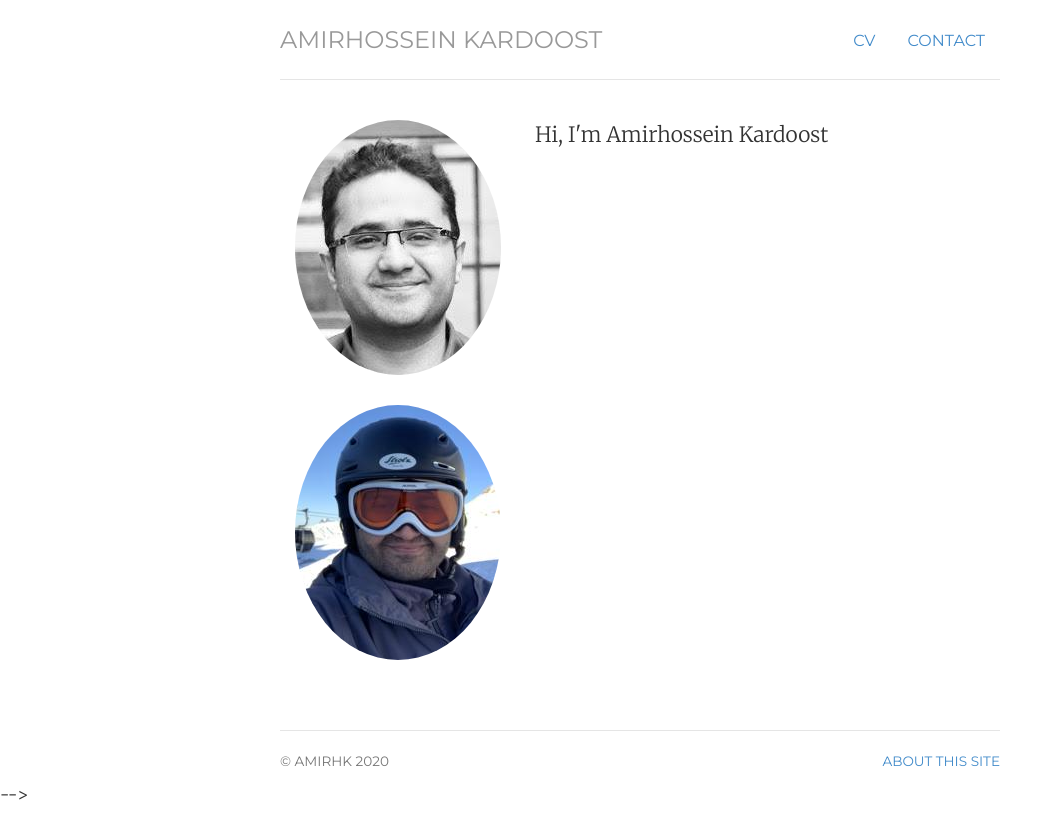
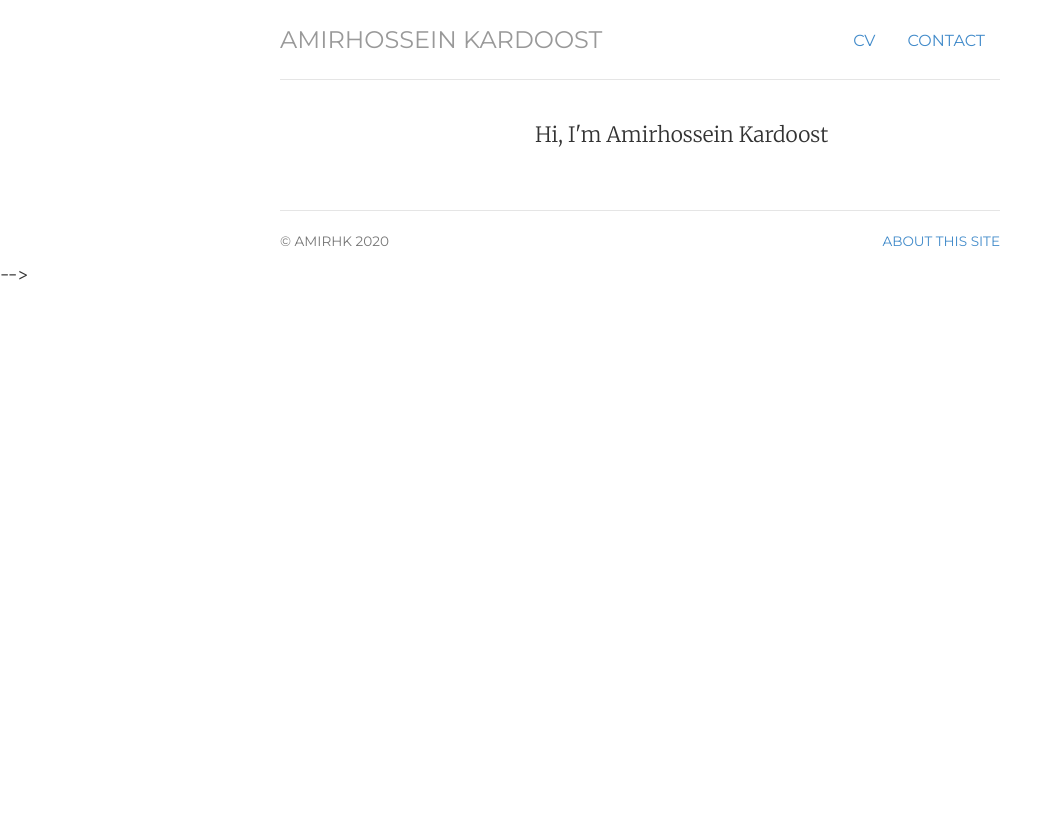
Before and after one commit to Amirhk-dev/Amirhk-dev.github.io, a Jekyll site: the page built from index.html, in a window 1280 px wide. Shown: the top 839 px of the page, without its empty margins (0-1062 px from the left). Built offline with Jekyll 4.4.1, drawn with Linux system fonts in a browser that asks for light colours.

Commit message:
Update index.html

```diff
--- a/index.html
+++ b/index.html
@@ -9,7 +9,8 @@ description: Amirhossein Kardoost ... .
 <!-- <div class="jumbotron"> -->
 <div class="row marketing">
 	<div class="col-sm-4">
-	<img class="img-circle avatar" alt="Amirhossein Kardoost" src="img/amir.jpg"/><img class="img-circle avatar" alt="Amirhossein Kardoost" src="img/amir1.jpg"/>
+	<!--<img class="img-circle avatar" alt="Amirhossein Kardoost" src="img/amir.jpg"/><img class="img-circle avatar" alt="Amirhossein Kardoost" src="img/amir1.jpg"/> -->
+	<a href="http://www.corelangs.com" class="urlImg" title="Corelangs link"></a>
 	</div>
 	<div itemscope itemtype="http://data-vocabulary.org/Person" class="col-sm-8">
 	<p class="lead">Hi, I'm <span itemprop="name">Amirhossein Kardoost</span>
```
